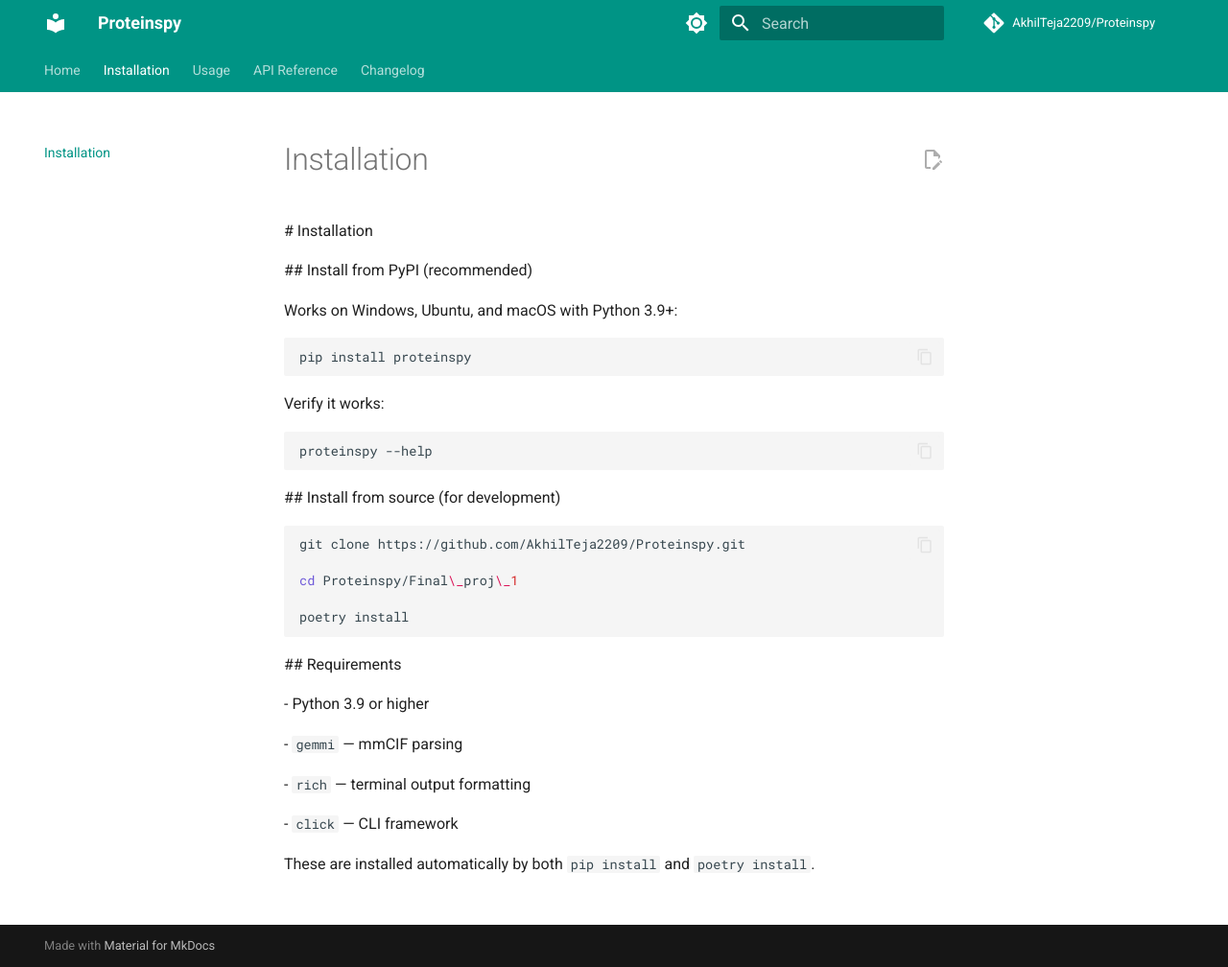
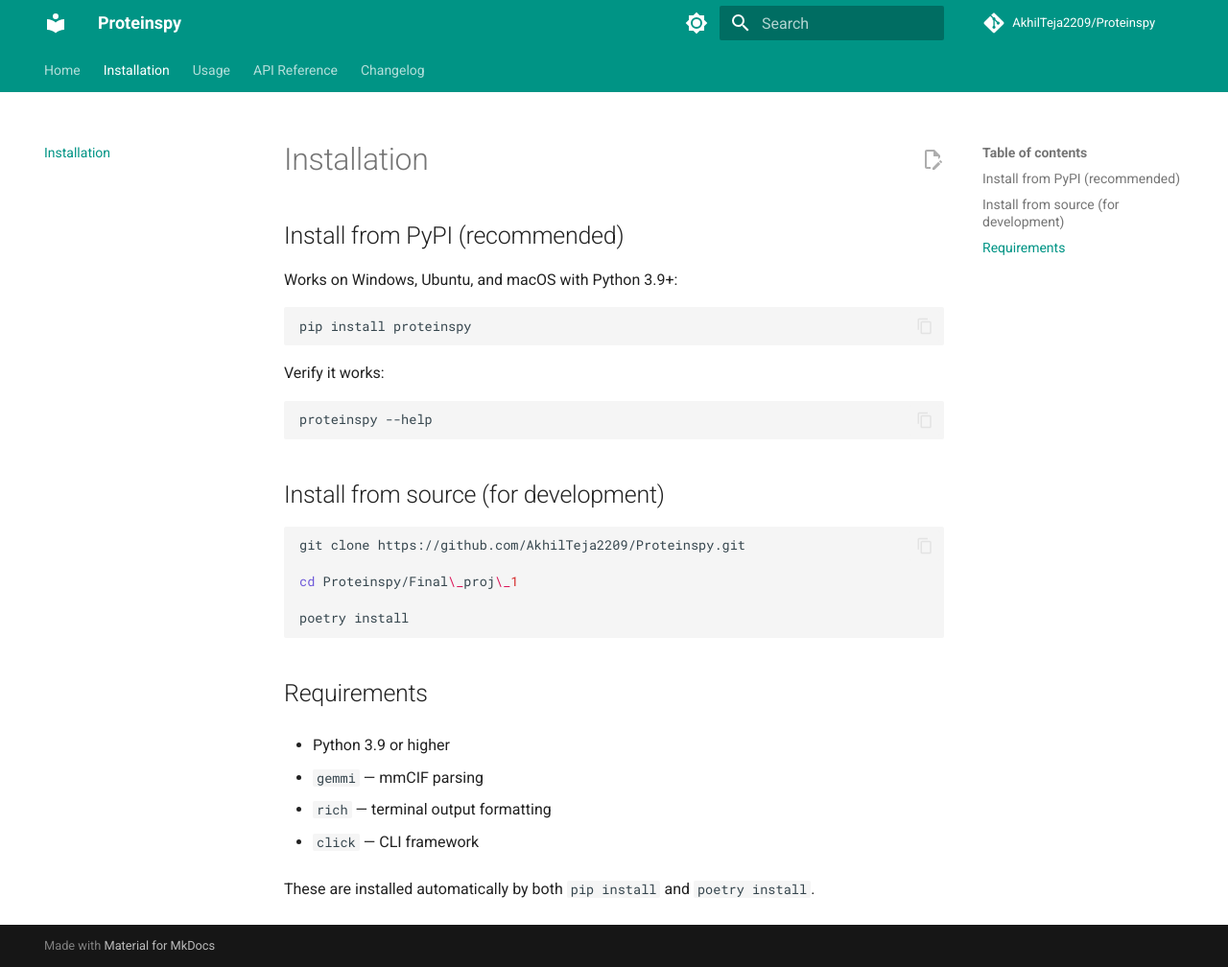
Before and after one commit to AkhilTeja2209/Proteinspy, an MkDocs documentation site: the page built from docs/installation.md, in a window 1280 px wide and 1008 px high. Shown: the whole window at 96% size. Built offline with MkDocs 1.6.1 and Material for MkDocs 9.7.7, drawn with Linux system fonts in a browser that asks for light colours; comment, search, counter and statistics services are not loaded.

Commit message:
Fix formatting in installation documentation

```diff
--- a/docs/installation.md
+++ b/docs/installation.md
@@ -1,8 +1,8 @@
-\# Installation
+# Installation
 
 
 
-\## Install from PyPI (recommended)
+## Install from PyPI (recommended)
 
 
 
@@ -30,7 +30,7 @@ proteinspy --help
 
 
 
-\## Install from source (for development)
+## Install from source (for development)
 
 
 
@@ -46,17 +46,17 @@ poetry install
 
 
 
-\## Requirements
+## Requirements
 
 
 
-\- Python 3.9 or higher
+- Python 3.9 or higher
 
-\- `gemmi` — mmCIF parsing
+- `gemmi` — mmCIF parsing
 
-\- `rich` — terminal output formatting
+- `rich` — terminal output formatting
 
-\- `click` — CLI framework
+- `click` — CLI framework
 
 
 
```
